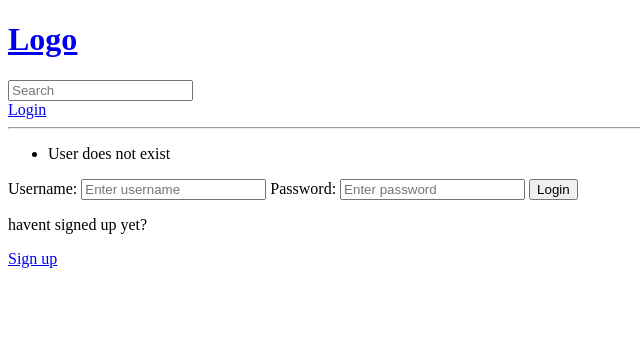
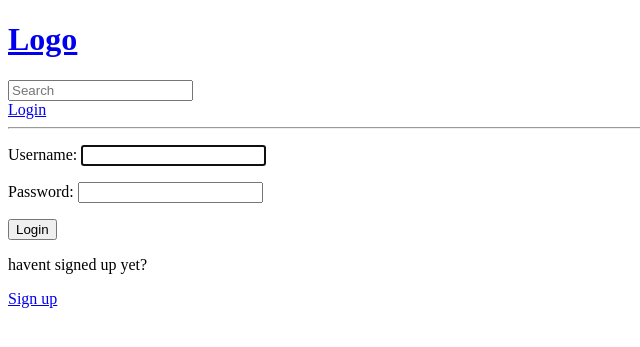
Before and after one commit to gilsondev/studybuddy, a Django app: page /login/ in a window 1280 px wide. Shown: the top 347 px of the page, without its empty margins (0-640 px from the left). Run offline with Django 4.2, Linux system fonts and the light colour scheme.

Commit message:
Fix login

```diff
--- a/base/models.py
+++ b/base/models.py
@@ -1,5 +1,5 @@
+from django.contrib.auth.models import User
 from django.db import models
-from django.contrib.auth.models import User
 from django.utils.text import Truncator
 
 
@@ -8,6 +8,7 @@ class Topic(models.Model):
 
     def __str__(self) -> str:
         return self.name
+
 
 class Room(models.Model):
     host = models.ForeignKey(User, on_delete=models.SET_NULL, null=True)
@@ -18,7 +19,7 @@ class Room(models.Model):
     updated = models.DateTimeField(auto_now=True)
 
     class Meta:
-        ordering = ['-updated', '-created']
+        ordering = ["-updated", "-created"]
 
     def __str__(self) -> str:
         return self.name
--- a/base/templates/base/login.html
+++ b/base/templates/base/login.html
@@ -2,14 +2,9 @@
 
 {% block content %}
 <div>
-  <form action="" method="POST">
+  <form action="{% url 'login' %}" method="POST">
     {% csrf_token %}
-
-    <label for="username">Username:</label>
-    <input type="text" name="username" id="username" placeholder="Enter username" />
-
-    <label for="password">Password:</label>
-    <input type="password" name="password" id="password" placeholder="Enter password" />
+    {{ form.as_p }}
 
     <input type="submit" value="Login" />
 
--- a/base/views.py
+++ b/base/views.py
@@ -1,33 +1,32 @@
-from django.contrib.auth import authenticate, login, logout
-from django.contrib.auth.forms import UserCreationForm
 from django.contrib import messages
+from django.contrib.auth import login, logout
 from django.contrib.auth.decorators import login_required
+from django.contrib.auth.forms import AuthenticationForm, UserCreationForm
+from django.db.models import Q
 from django.shortcuts import get_object_or_404, redirect, render
-from django.db.models import Q
-from django.contrib.auth.models import User
 
 from base.forms import RoomForm
 from base.models import Room, Topic
 
 
 def login_page(request):
-    username = request.POST.get("username")
-    password = request.POST.get("password")
+    form = AuthenticationForm()
 
-    has_user = User.objects.filter(username=username).exists()
+    if request.method == "POST":
+        form = AuthenticationForm(data=request.POST)
 
-    if has_user:
-        user = authenticate(request, username, password)
+        if form.is_valid():
+            user = form.get_user()
 
-        if user is not None:
-            login(request, user)
-            return redirect("home")
+            if user is not None:
+                login(request, user)
+                return redirect("home")
+            else:
+                messages.error(request, "Password or user is not correct")
         else:
-            messages.error(request, "Password or user is not correct")
-    else:
-        messages.error(request, "User does not exist")
+            messages.error(request, "Username or password is invalid")
 
-    return render(request, "base/login.html", {})
+    return render(request, "base/login.html", {"form": form})
 
 
 def register_page(request):
@@ -35,7 +34,7 @@ def register_page(request):
 
     if request.method == "POST":
         form = UserCreationForm(request.POST)
-        if form.is_valid:
+        if form.is_valid():
             user = form.save(commit=False)
             user.username = user.username.lower()
             user.save()
@@ -76,7 +75,7 @@ def create_room(request):
     form = RoomForm()
     if request.method == "POST":
         form = RoomForm(request.POST)
-        if form.is_valid:
+        if form.is_valid():
             form.save()
             return redirect("home")
 
@@ -95,7 +94,7 @@ def update_room(request, pk):
 
     if request.method == "POST":
         form = RoomForm(request.POST, instance=room)
-        if form.is_valid:
+        if form.is_valid():
             form.save()
             return redirect("home")
 
```
Also changed, not shown: base/templates/base/home.html (line endings or trailing spaces).
